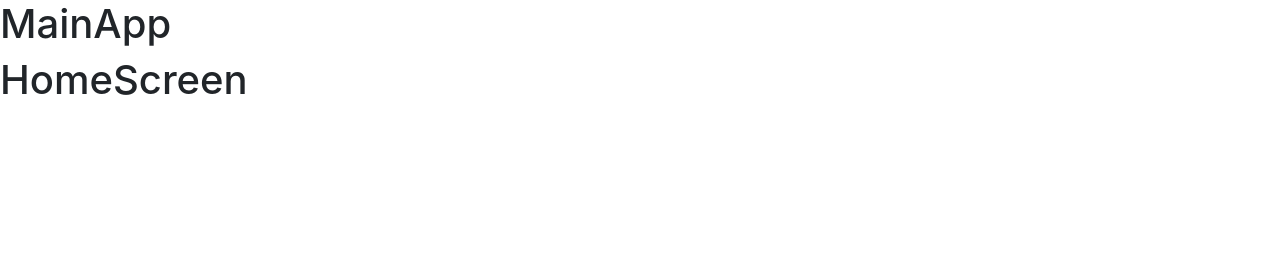
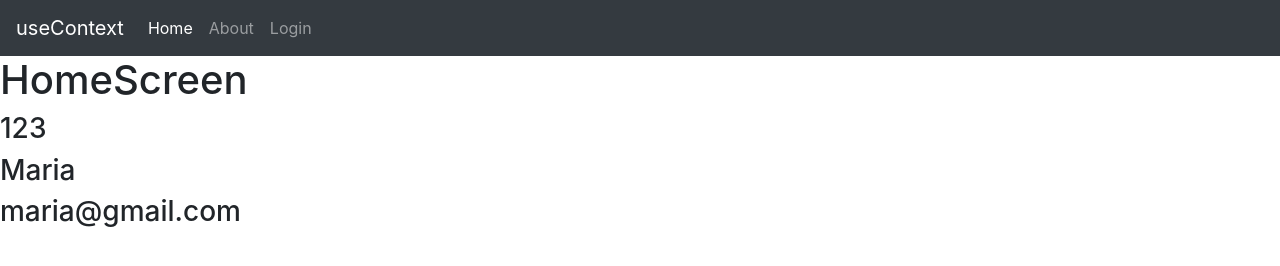
Before and after one commit to mariaalejandrabm0703/-HooksReact2, a React app: page / in a window 1280 px wide. Built offline with nearby package versions, Linux system fonts and the light colour scheme.

Commit message:
useContext and UserContext.

```diff
--- a/public/index.html
+++ b/public/index.html
@@ -24,7 +24,12 @@
       work correctly both with client-side routing and a non-root public URL.
       Learn how to configure a non-root public URL by running `npm run build`.
     -->
-    <link rel="stylesheet" href="https://stackpath.bootstrapcdn.com/bootstrap/4.5.0/css/bootstrap.min.css" integrity="sha384-9aIt2nRpC12Uk9gS9baDl411NQApFmC26EwAOH8WgZl5MYYxFfc+NcPb1dKGj7Sk" crossorigin="anonymous">
+    <link
+      rel="stylesheet"
+      href="https://stackpath.bootstrapcdn.com/bootstrap/4.5.0/css/bootstrap.min.css"
+      integrity="sha384-9aIt2nRpC12Uk9gS9baDl411NQApFmC26EwAOH8WgZl5MYYxFfc+NcPb1dKGj7Sk"
+      crossorigin="anonymous"
+    />
     <title>Hooks App</title>
   </head>
   <body>
--- a/src/components/09-useContext/AboutScreem.js
+++ b/src/components/09-useContext/AboutScreem.js
@@ -4,6 +4,7 @@ export const AboutScreem = () => {
   return (
     <div>
       <h1>AboutScreem</h1>
+      <hr />
     </div>
   );
 };
--- a/src/components/09-useContext/AppRouter.js
+++ b/src/components/09-useContext/AppRouter.js
@@ -1,17 +1,26 @@
 import React from "react";
-import { BrowserRouter as Router, Switch, Route } from "react-router-dom";
+import {
+  BrowserRouter as Router,
+  Switch,
+  Route,
+  Redirect,
+} from "react-router-dom";
 import AboutScreen from "./AboutScreem";
 import HomeScreen from "./HomeScreen";
 import LoginScreen from "./LoginScreen";
+import { NavBar } from "./NavBar";
 
 export const AppRouter = () => {
   return (
     <Router>
       <div>
+        <NavBar />
         <Switch>
           <Route exact path="/" component={HomeScreen} />
           <Route exact path="/about" component={AboutScreen} />
           <Route exact path="/login" component={LoginScreen} />
+          {/* <Route component={HomeScreen} /> */}
+          <Redirect to="/" />
         </Switch>
       </div>
     </Router>
--- a/src/components/09-useContext/HomeScreen.js
+++ b/src/components/09-useContext/HomeScreen.js
@@ -1,9 +1,15 @@
-import React from "react";
+import React, { useContext } from "react";
+import { UserContext } from "./UserContext";
 
 export const HomeScreen = () => {
+  const userContext = useContext(UserContext);
+  let { id, nameUser, emailUser } = userContext;
   return (
     <div>
       <h1>HomeScreen</h1>
+      <h3>{id}</h3>
+      <h3>{nameUser}</h3>
+      <h3>{emailUser}</h3>
     </div>
   );
 };
--- a/src/components/09-useContext/MainApp.js
+++ b/src/components/09-useContext/MainApp.js
@@ -1,11 +1,16 @@
 import React from "react";
 import { AppRouter } from "./AppRouter";
+import { UserContext } from "./UserContext";
 
 export const MainApp = () => {
+  const user = {
+    id: 123,
+    nameUser: "Maria",
+    emailUser: "maria@gmail.com",
+  };
   return (
-    <div>
-      <h1>MainApp</h1>
+    <UserContext.Provider value={user}>
       <AppRouter />
-    </div>
+    </UserContext.Provider>
   );
 };
--- /dev/null
+++ b/src/components/09-useContext/NavBar.js
@@ -0,0 +1,45 @@
+import React from "react";
+import { Link, NavLink } from "react-router-dom";
+
+export const NavBar = () => {
+  return (
+    <nav className="navbar navbar-expand-sm navbar-dark bg-dark">
+      <Link to="/" className="navbar-brand">
+        {" "}
+        useContext{" "}
+      </Link>
+
+      <div className="collapse navbar-collapse" id="navbarNavAltMarkup">
+        <div className="navbar-nav">
+          <NavLink
+            exact
+            activeClassName="active"
+            to="/"
+            className="nav-item nav-link"
+          >
+            {" "}
+            Home{" "}
+          </NavLink>
+          <NavLink
+            exact
+            activeClassName="active"
+            to="/about"
+            className="nav-item nav-link"
+          >
+            {" "}
+            About{" "}
+          </NavLink>
+          <NavLink
+            exact
+            activeClassName="active"
+            to="/login"
+            className="nav-item nav-link"
+          >
+            {" "}
+            Login
+          </NavLink>
+        </div>
+      </div>
+    </nav>
+  );
+};
--- /dev/null
+++ b/src/components/09-useContext/UserContext.js
@@ -0,0 +1,3 @@
+import { createContext } from 'react';
+
+export const UserContext = createContext(null);
```
